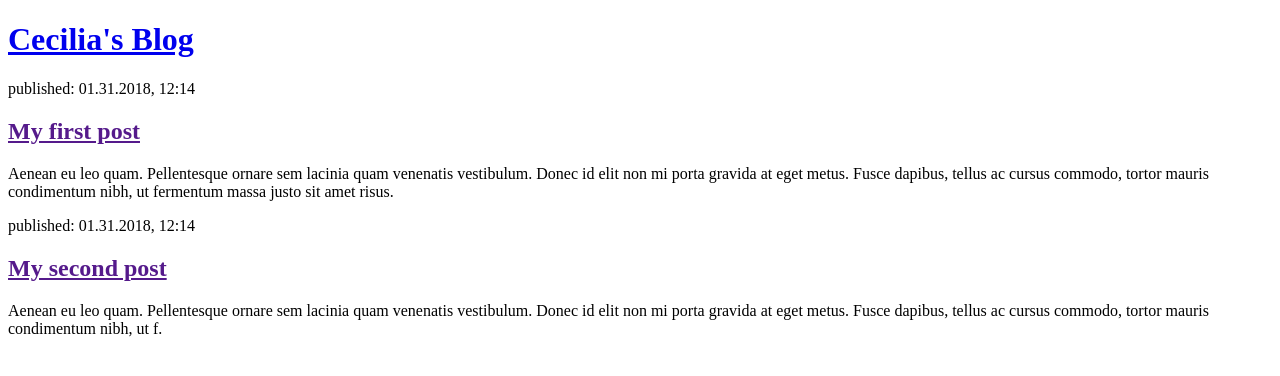
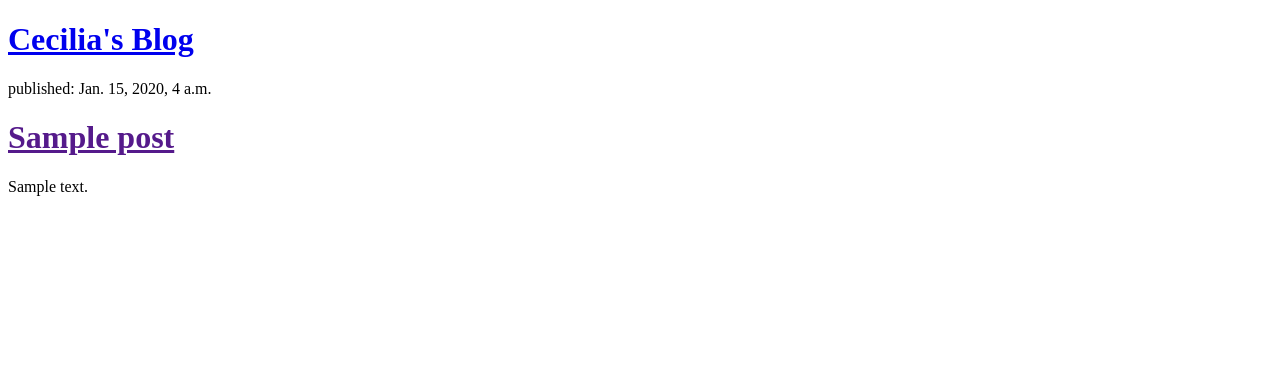
Before and after one commit to cmhanson93/my-portfolio, a Django app: template portfolio/templates/portfolio/post_list.html in a window 1280 px wide. Shown: the top 376 px of the page. Run offline with Django 3.2, Linux system fonts and the light colour scheme; the template is opened without the code that fills it: values that come from a table or form of the project are taken from there, others are empty; tables that the repository leaves empty hold one stand-in row (values such as "Sample post").

Commit message:
Modified templates to display posts from database

```diff
--- a/portfolio/templates/portfolio/post_list.html
+++ b/portfolio/templates/portfolio/post_list.html
@@ -6,19 +6,16 @@
   </head>
   <body>
     <div>
-            <h1><a href="/">Cecilia's Blog</a></h1>
-        </div>
+      <h1><a href="/">Cecilia's Blog</a></h1>
+    </div>
 
-        <div>
-            <p>published: 01.31.2018, 12:14</p>
-            <h2><a href="">My first post</a></h2>
-            <p>Aenean eu leo quam. Pellentesque ornare sem lacinia quam venenatis vestibulum. Donec id elit non mi porta gravida at eget metus. Fusce dapibus, tellus ac cursus commodo, tortor mauris condimentum nibh, ut fermentum massa justo sit amet risus.</p>
-        </div>
+    {% for post in posts %}
+      <div>
+        <p>published: {{ post.published_date }}</p>
+        <h1><a href="">{{ post.title }}</a></h1>
+        <p>{{ post.text|linebreaksbr }}</p>
+      </div>
+    {% endfor %}
 
-        <div>
-            <p>published: 01.31.2018, 12:14</p>
-            <h2><a href="">My second post</a></h2>
-            <p>Aenean eu leo quam. Pellentesque ornare sem lacinia quam venenatis vestibulum. Donec id elit non mi porta gravida at eget metus. Fusce dapibus, tellus ac cursus commodo, tortor mauris condimentum nibh, ut f.</p>
-        </div>
   </body>
 </html>
--- a/portfolio/views.py
+++ b/portfolio/views.py
@@ -1,6 +1,9 @@
 from django.shortcuts import render
+from .models import Post
+from django.utils import timezone
 
 # Create your views here.
 
 def post_list(request):
-    return render(request, 'portfolio/post_list.html', {})
+    posts = Post.objects.filter(published_date__lte=timezone.now()).order_by('published_date')
+    return render(request, 'portfolio/post_list.html', {'posts': posts})
```
